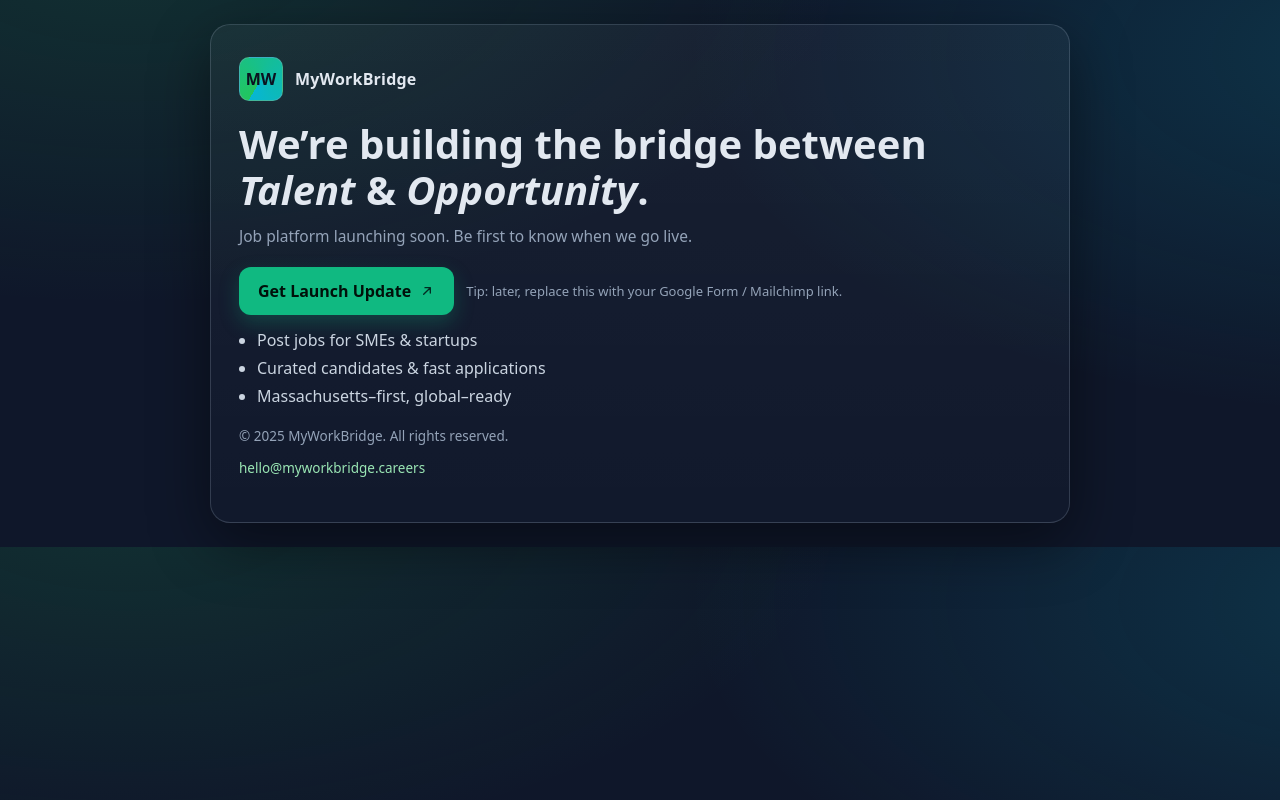
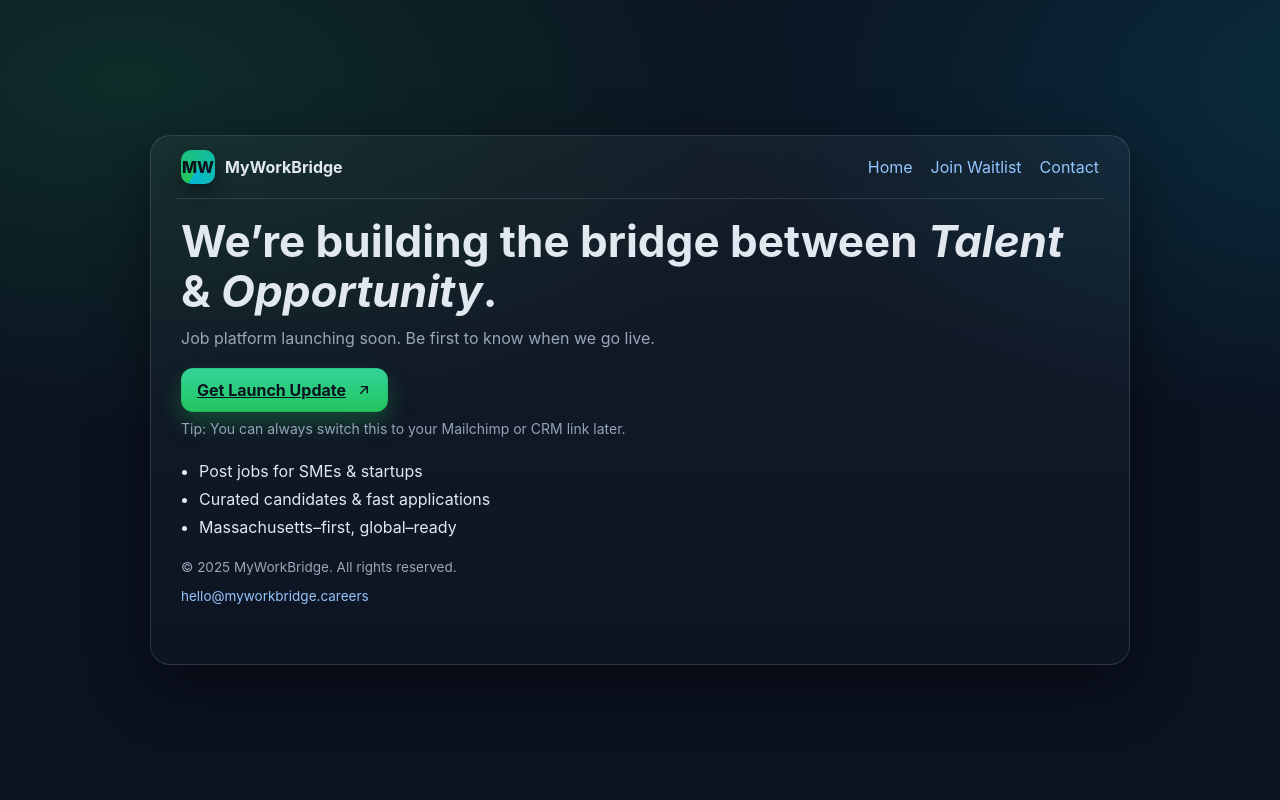
Before and after one commit to halibraniael/myworkbridge-site, a plain HTML site: page index.html in a window 1280 px wide. Drawn offline with Linux system fonts and the light colour scheme.

Commit message:
Update index.html

```diff
--- a/index.html
+++ b/index.html
@@ -2,117 +2,124 @@
 <html lang="en">
 <head>
   <meta charset="utf-8" />
-  <meta http-equiv="x-ua-compatible" content="ie=edge" />
   <meta name="viewport" content="width=device-width, initial-scale=1" />
-
-  <title>MyWorkBridge — Jobs & Talent</title>
-  <meta name="description" content="We’re building the bridge between talent and opportunity. Be first to know when we launch." />
-  <link rel="canonical" href="https://www.myworkbridge.careers/" />
-
-  <!-- Social preview (optional: add og.png at repo root and keep these) -->
-  <meta property="og:title" content="MyWorkBridge — Jobs & Talent" />
-  <meta property="og:description" content="Be first to know when we launch." />
-  <meta property="og:image" content="https://www.myworkbridge.careers/og.png" />
-  <meta property="og:url" content="https://www.myworkbridge.careers/" />
-  <meta name="twitter:card" content="summary_large_image" />
-
+  <title>MyWorkBridge — Talent ↔ Opportunity</title>
+  <meta name="description" content="Job platform launching soon. Be first to know when we go live.">
   <style>
     :root{
-      --bg:#0f172a;        /* slate-900 */
-      --card:#0b1220;      /* slightly lighter bg */
-      --text:#e2e8f0;      /* slate-200 */
-      --muted:#94a3b8;     /* slate-400 */
-      --brand:#22c55e;     /* green-500 */
-      --brand-2:#06b6d4;   /* cyan-500 */
-      --btn:#10b981;       /* emerald-500 */
-      --btn-hover:#059669; /* emerald-600 */
-      --ring:#22d3ee;      /* cyan-400 */
+      --bg:#0b1220; --card:#0f172a; --text:#e2e8f0;
+      --line:rgba(148,163,184,.22);
+      --brand:#22c55e; --brand-2:#06b6d4; --accent:#10b981; --accent-2:#059669;
+    }
     *{box-sizing:border-box}
     html,body{height:100%}
     body{
-      margin:0; font-family: ui-sans-serif,system-ui,-apple-system,Segoe UI,Roboto,Inter,Helvetica,Arial;
-      background: radial-gradient(1200px 600px at 10% -10%, rgba(34,197,94,.15), transparent 60%),
-                  radial-gradient(1200px 600px at 110% 10%, rgba(6,182,212,.18), transparent 60%),
-                  var(--bg);
-      color:var(--text); display:flex; align-items:center; justify-content:center; padding:24px;
+      margin:0; font-family:Inter,system-ui,Segoe UI,Roboto,Arial,sans-serif;
+      background:radial-gradient(1200px 600px at 10% 10%, rgba(34,197,94,.15), transparent 60%),
+                 radial-gradient(1200px 600px at 110% 10%, rgba(6,182,212,.18), transparent 60%);
+      background-color:var(--bg); color:var(--text);
+      display:flex; align-items:center; justify-content:center; padding:24px;
     }
+    .wrap{max-width:980px; width:100%}
     .card{
-      width:min(100%, 860px);
       background:linear-gradient(180deg, rgba(255,255,255,.04), rgba(255,255,255,.01));
-      border:1px solid rgba(148,163,184,.25);
-      border-radius:20px; padding:32px 28px; position:relative;
-      box-shadow:0 20px 60px rgba(0,0,0,.45);
+      border:1px solid var(--line); border-radius:20px; position:relative;
+      box-shadow:0 20px 60px rgba(0,0,0,.45); padding:0 24px 28px;
     }
-    header{display:flex; align-items:center; gap:12px; margin-bottom:20px}
-    .logo{
-      width:44px; height:44px; border-radius:10px;
-      background: conic-gradient(from 210deg, var(--brand), var(--brand-2));
-      display:grid; place-items:center; color:#0b1220; font-weight:800;
-      border:1px solid rgba(148,163,184,.35);
+
+    /* NAV */
+    .nav{
+      display:flex; align-items:center; justify-content:space-between;
+      padding:14px 6px; border-bottom:1px solid var(--line);
     }
-    .mark{font-weight:700; letter-spacing:.2px}
-    .hero h1{
-      margin:8px 0 12px; line-height:1.15; font-size:clamp(28px, 5vw, 40px);
+    .brand{display:flex; gap:10px; align-items:center; font-weight:700}
+    .badge{
+      width:34px; height:34px; display:grid; place-items:center; color:#0b1220;
+      background:conic-gradient(from 210deg, var(--brand), var(--brand-2));
+      border-radius:10px; font-weight:800; box-shadow:0 10px 18px rgba(0,0,0,.35);
     }
-    .lead{color:var(--muted); margin:0 0 18px; font-size:15.5px}
-    .cta{display:flex; gap:12px; align-items:center; margin:20px 0 10px}
+    .nav a{color:#93c5fd; text-decoration:none}
+    .links{display:flex; gap:18px; align-items:center}
+    .links a:hover{color:#bfdbfe; text-decoration:underline}
+
+    /* HERO */
+    header{padding:18px 6px 0}
+    .logo{display:none} /* kept for compatibility */
+    .hero{padding:18px 6px}
+    h1{margin:0 0 12px; font-size:clamp(28px, 4.5vw, 44px); line-height:1.12}
+    .lead{color:#9aa7b7; margin:0 0 16px}
+    .cta{margin:20px 0 24px}
     .btn{
-      background:var(--btn); color:#00110a; text-decoration:none; font-weight:700;
-      padding:12px 18px; border-radius:12px; border:1px solid rgba(16,185,129,.6);
-      box-shadow:0 8px 20px rgba(16,185,129,.25);
-      transition:.2s transform, .2s background, .2s box-shadow;
-      display:inline-flex; align-items:center; gap:8px
+      display:inline-flex; gap:10px; align-items:center; justify-content:center;
+      padding:12px 16px; border-radius:12px; color:#0b1220; font-weight:700;
+      background:linear-gradient(180deg, #34d399, #22c55e);
+      box-shadow:0 12px 24px rgba(34,197,94,.28), inset 0 0 0 1px rgba(0,0,0,.08);
     }
-    .btn:hover{background:var(--btn-hover); transform:translateY(-1px); box-shadow:0 12px 26px rgba(16,185,129,.32)}
-    .hint{color:var(--muted); font-size:13px}
-    ul{margin:14px 0 0 18px; padding:0; color:#cbd5e1}
-    li{margin:6px 0}
-    footer{margin-top:20px; color:var(--muted); font-size:13.5px}
-    footer a{color:#9ae6b4; text-decoration:none}
-    footer a:hover{ text-decoration:underline }
+    .btn:hover{transform:translateY(-1px)}
+    .hint{color:#94a3b8; font-size:14px; margin-top:8px}
+
+    .bullets{margin:20px 0 6px; padding-left:18px}
+    .bullets li{margin:8px 0}
+
+    footer{margin-top:22px; color:#9aa7b7; font-size:13.5px}
+    footer a{color:#93c5fd; text-decoration:none}
+    footer a:hover{text-decoration:underline}
+
     /* focus ring */
-    a:focus-visible, button:focus-visible{outline:3px solid var(--ring); outline-offset:3px; border-radius:12px}
+    a:focus-visible, button:focus-visible{outline:3px solid var(--accent); outline-offset:3px; border-radius:12px}
   </style>
 </head>
 <body>
-  <main class="card" role="main">
-    <header>
-      <div class="logo" aria-hidden="true">MW</div>
-      <div class="mark">MyWorkBridge</div>
-    </header>
+  <div class="wrap">
+    <div class="card">
 
+      <!-- NAVBAR -->
+      <nav class="nav" aria-label="Primary">
+        <div class="brand">
+          <span class="badge">MW</span>
+          <span>MyWorkBridge</span>
+        </div>
+        <div class="links">
+          <a href="/">Home</a>
+          <a href="/waitlist.html">Join Waitlist</a>
+          <a href="mailto:hello@myworkbridge.careers">Contact</a>
+        </div>
+      </nav>
+
+      <!-- HERO -->
       <section class="hero" aria-labelledby="title">
         <h1 id="title">We’re building the bridge between <em>Talent</em> &amp; <em>Opportunity</em>.</h1>
         <p class="lead">Job platform launching soon. Be first to know when we go live.</p>
 
         <div class="cta">
-        <!-- ✅ YOUR LIVE GOOGLE FORM LINK -->
-        <a class="btn"
-           href="https://docs.google.com/forms/d/e/1FAIpQLSeDmw6cQwMQ8vEuFLCzIlUeSbTP59HV6ezhU71p_9DT8WIgbQ/viewform?usp=header"
-           target="_blank" rel="noopener">
+          <!-- CTA يدي للصفحة الجديدة ديال الانتظار -->
+          <a class="btn" href="/waitlist.html" rel="noopener">
             Get Launch Update
             <svg width="16" height="16" viewBox="0 0 24 24" fill="none" aria-hidden="true">
-            <path d="M7 17L17 7M17 7H9M17 7v8" stroke="#022c22" stroke-width="2" stroke-linecap="round" stroke-linejoin="round"/>
+              <path d="M7 17L17 7M17 7H8m9 0v9" stroke="#0b1220" stroke-width="2" stroke-linecap="round" stroke-linejoin="round"/>
             </svg>
           </a>
-        <p class="hint">Tip: later, replace this with your Google Form / Mailchimp link.</p>
+          <p class="hint">Tip: You can always switch this to your Mailchimp or CRM link later.</p>
         </div>
 
-      <ul aria-label="Highlights">
-        <li>Post jobs for SMEs & startups</li>
-        <li>Curated candidates & fast applications</li>
+        <ul class="bullets">
+          <li>Post jobs for SMEs &amp; startups</li>
+          <li>Curated candidates &amp; fast applications</li>
           <li>Massachusetts–first, global–ready</li>
         </ul>
+
+        <footer>
+          <p>© <span id="year"></span> MyWorkBridge. All rights reserved.</p>
+          <p><a href="mailto:hello@myworkbridge.careers">hello@myworkbridge.careers</a></p>
+        </footer>
       </section>
 
-    <footer>
-      <p>© <span id="y"></span> MyWorkBridge. All rights reserved.</p>
-      <p><a href="mailto:hello@myworkbridge.careers">hello@myworkbridge.careers</a></p>
-    </footer>
-  </main>
+    </div>
+  </div>
 
   <script>
-    document.getElementById('y').textContent = new Date().getFullYear();
+    // year auto
+    document.getElementById('year').textContent = new Date().getFullYear();
   </script>
 </body>
 </html>
```
Lines whose indentation alone changed are shown as unchanged.
